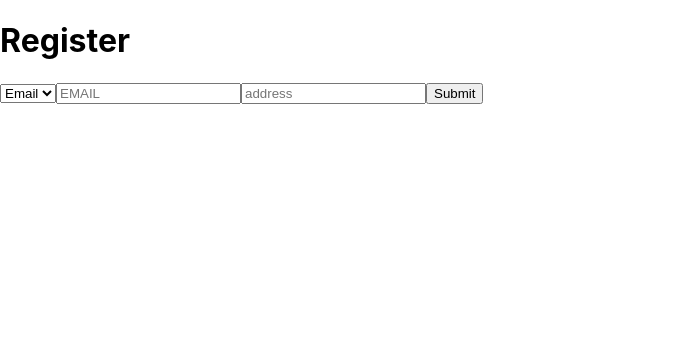
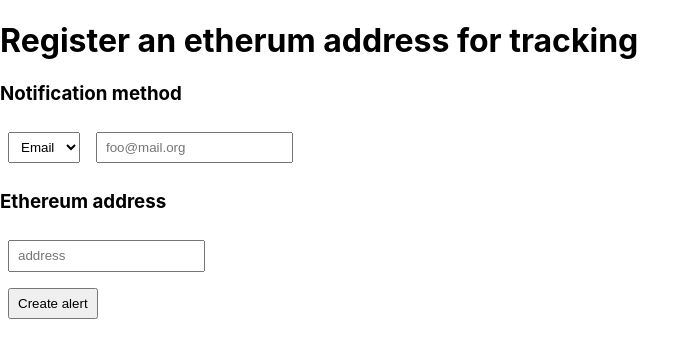
Before and after one commit to invictos/SD437-NFT-Tracker, a Next.js app: page /mcgill/sd-nft/ in a window 1280 px wide. Shown: the top 358 px of the page, without its empty margins (0-700 px from the left). Built offline with nearby package versions, Linux system fonts and the light colour scheme.

Commit message:
front polish

```diff
--- a/pages/index.tsx
+++ b/pages/index.tsx
@@ -1,4 +1,4 @@
-import { useState } from "react";
+import { useEffect, useState } from "react";
 import { toast } from "react-toastify";
 
 const addressRegex = /^0x[a-fA-F0-9]{40}$/;
@@ -25,7 +25,7 @@ export default function Register() {
         }
 
         console.log(email, address);
-        fetch('/mcgill/sd-nft/api/trackedAddress', {
+        const apicall = fetch('/mcgill/sd-nft/api/trackedAddress', {
             method: 'POST',
             headers: {
                 'Content-Type': 'application/json'
@@ -35,25 +35,32 @@ export default function Register() {
                 receiverType: type,
                 receiverPayload: email
             })
-        }).then(res => res.json()).then(data => {
-            console.log(data);
-            toast.success('Address added successfully');
-        }).catch(err => {
-            console.log(err);
-            toast.error('Error adding address');
+        });
+
+        toast.promise(apicall, {
+            pending: 'Adding address...',
+            success: 'Address added successfully',
+            error: 'Error adding address'
         });
     };
 
+    useEffect(() => {
+        setEmail('');
+    }, [type]);
+
     return <>
         <div>
-            <h1>Register</h1>
+            <h1>Register an etherum address for tracking</h1>
+            <h3>Notification method</h3>
             <select onChange={e => setType(e.target.value)}>
                 <option value="EMAIL">Email</option>
                 <option value="SMS">SMS</option>
             </select>
-            <input type="text" placeholder={type} value={email} onChange={e => setEmail(e.target.value)} />
-            <input type="text" placeholder="address" value={address} onChange={e => setAddress(e.target.value)} />
-            <button onClick={handleSubmit}>Submit</button>
+            <input type={type == 'EMAIL' ? 'email' : 'tel'} placeholder={type == 'EMAIL' ? 'foo@mail.org' : '+15141234321'} value={email} onChange={e => setEmail(e.target.value)} />
+            <h3>Ethereum address</h3>
+            <input type="text" placeholder="address" value={address} onChange={e => setAddress(e.target.value)}/>
+            <br/>
+            <button onClick={handleSubmit}>Create alert</button>
         </div>
     </>
 }
--- a/styles/globals.css
+++ b/styles/globals.css
@@ -14,3 +14,8 @@ a {
 * {
   box-sizing: border-box;
 }
+
+input, select, button {
+  padding: 0.4rem 0.5rem;
+  margin: 0.5rem;
+}
```
